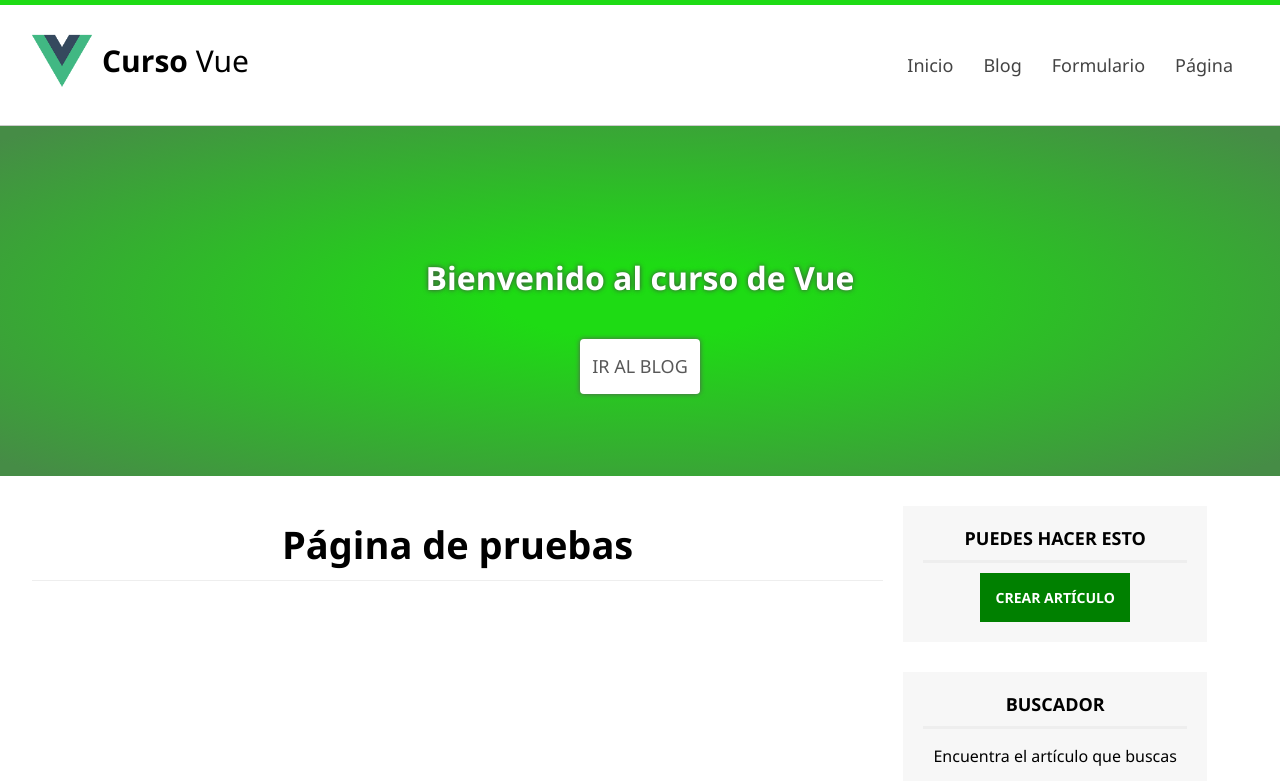
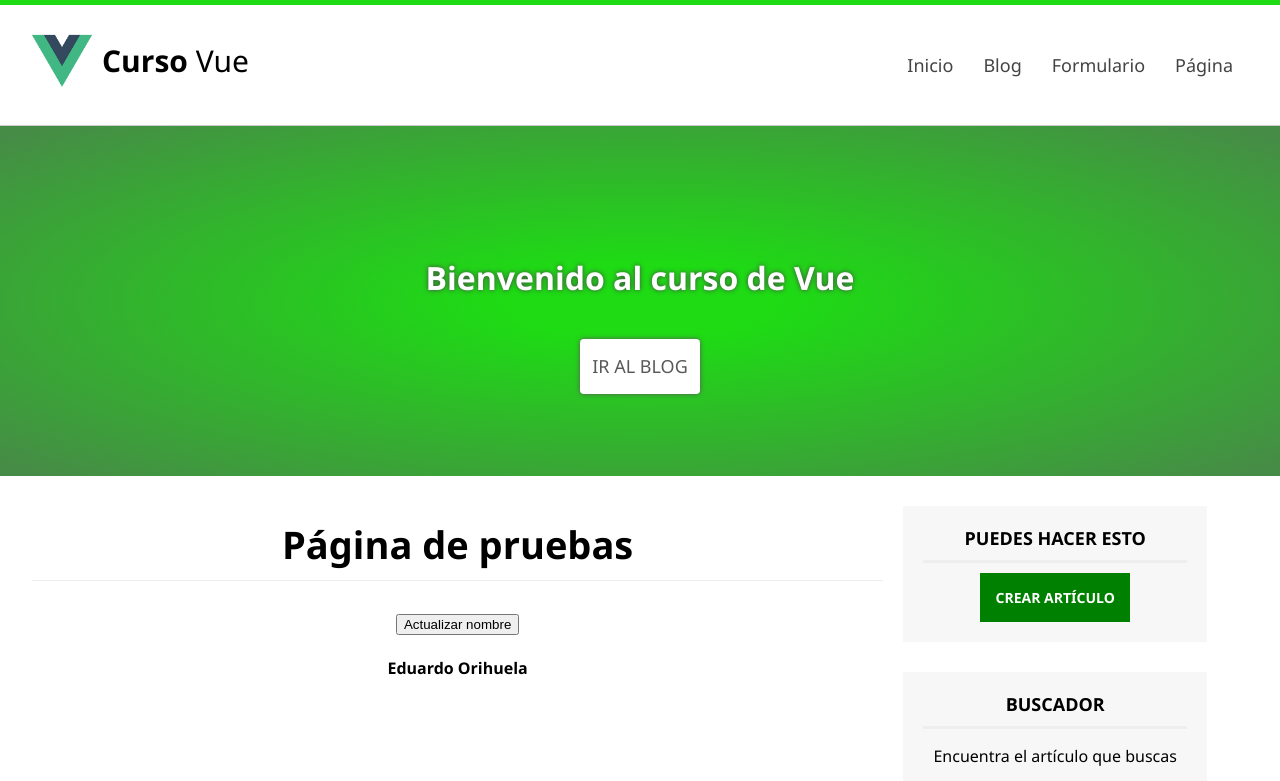
Before and after one commit to OriOrihuela/Master-Frontend-Frameworks, a Vue app in the folder learning-vue/: page /pagina in a window 1280 px wide. Shown: the top 781 px of the page. Built offline with nearby package versions, Linux system fonts and the light colour scheme.

Commit message:
feat: show component lifecycle
Show component lifecycle adding the different methods that work over it;
custom method added to manage component data.

BREAKING CHANGE: !
Closes !

```diff
--- a/learning-vue/package.json
+++ b/learning-vue/package.json
@@ -30,7 +30,9 @@
       "plugin:vue/essential",
       "eslint:recommended"
     ],
-    "rules": {},
+    "rules": {
+      "no-console": "off"
+    },
     "parserOptions": {
       "parser": "babel-eslint"
     }
--- a/learning-vue/src/components/Pagina.vue
+++ b/learning-vue/src/components/Pagina.vue
@@ -3,6 +3,8 @@
     <section id="content">
       <h2 class="subheader">Página de pruebas</h2>
       <h3>{{id_desde_url}}</h3>
+      <button @click="actualizarNombre()">Actualizar nombre</button>
+      <h4>{{nombre}}</h4>
     </section>
   </div>
 </template>
@@ -10,14 +12,30 @@
 <script>
 export default {
   name: "Pagina",
-  // Whenever the component is uploaded...
+  /**
+   * COMPONENT LIFECYCLE
+   */
+  // Whenever the component is created...
+  created() {},
+  // Whenever the component is built...
   mounted() {
     this.id_desde_url = this.$route.params.id;
   },
+  // Whenever the component is updated...
+  updated() {},
+  // Whenever the component is destroyed...
+  destroyed() {},
   data() {
     return {
-      id_desde_url: null
+      id_desde_url: null,
+      nombre: "Eduardo Orihuela"
     };
+  },
+  methods: {
+    actualizarNombre() {
+      this.nombre = "EDUARDO ORIHUELA";
+      console.log(this.nombre);
+    }
   }
 };
 </script>
```
